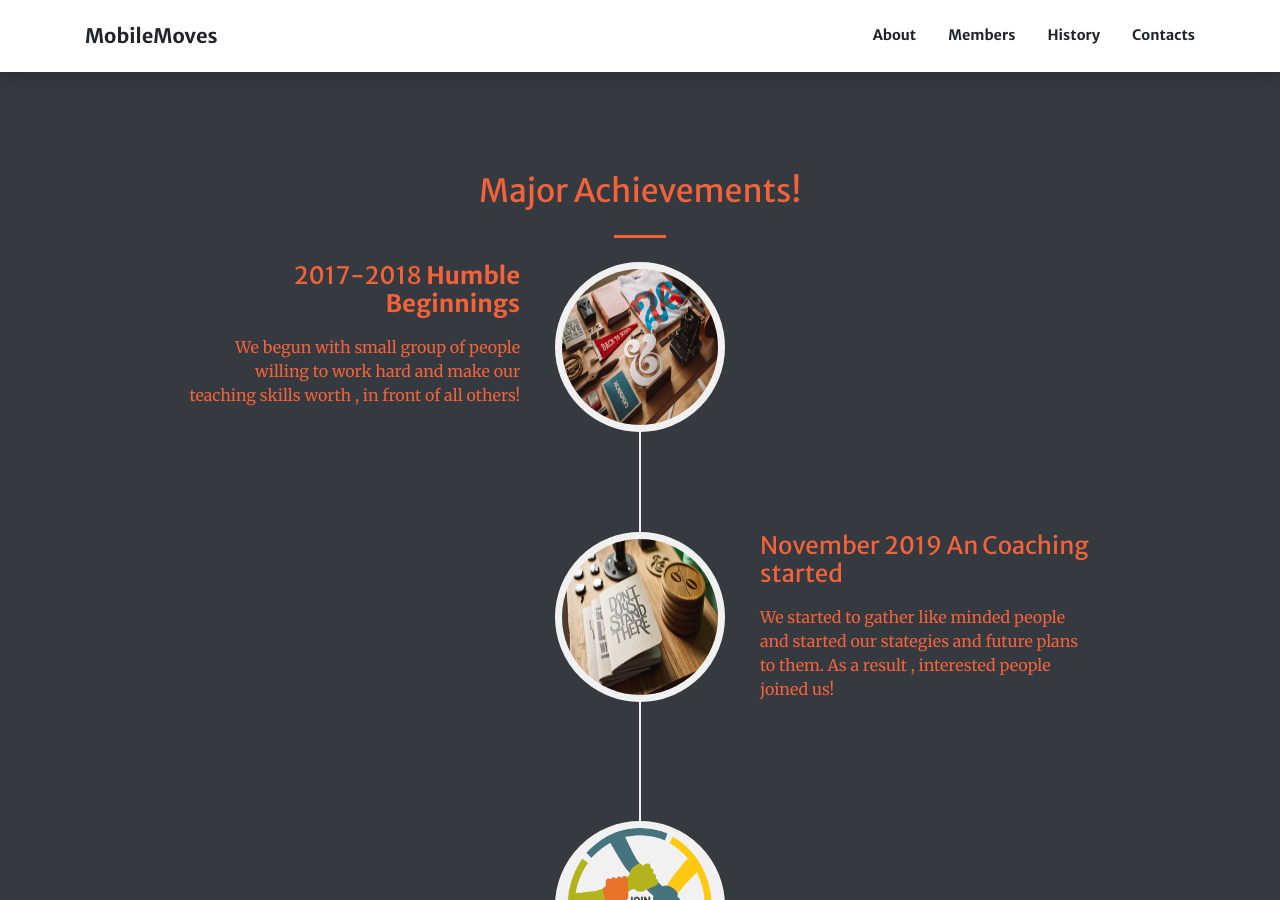
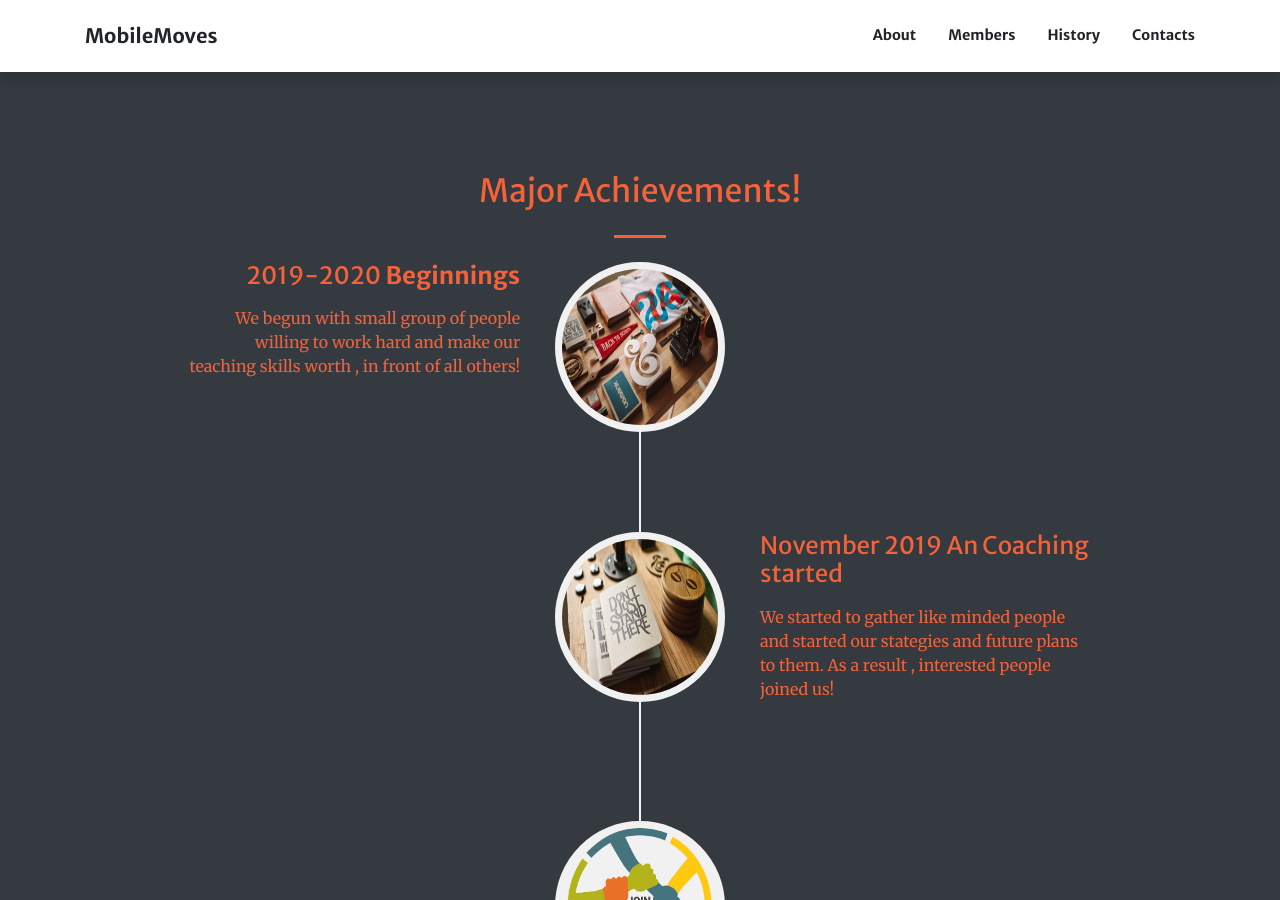
Before and after one commit to blazingchao/website, a Jekyll site: the page built from index.md, in a window 1280 px wide and 900 px high, scrolled down 2101 px. Built offline with Jekyll 4.4.1, drawn with Linux system fonts in a browser that asks for light colours; nearby versions of some CDN libraries.

Commit message:
some stuff

```diff
--- a/index.md
+++ b/index.md
@@ -124,8 +124,8 @@ sections:
     actions:
       - image: assets/img/portfolio/thumbnails/1.jpg
         title: >+
-          2017-2018
-          **Humble Beginnings**
+          2019-2020
+          **Beginnings**
         text: >-
           We begun with small group of people willing to work hard and make our
           teaching skills worth , in front of all others!
```
Also changed, not shown: 1 other file.
